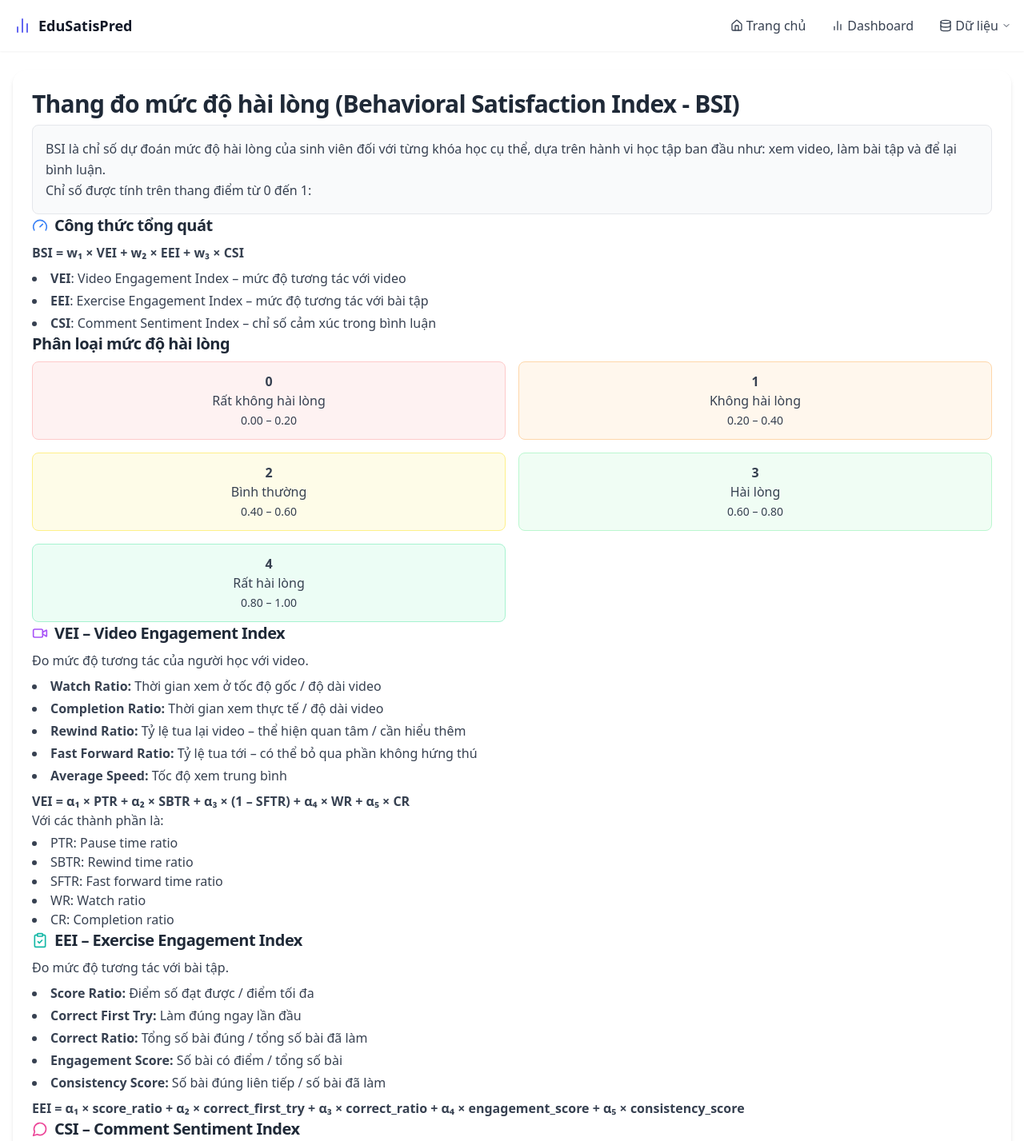
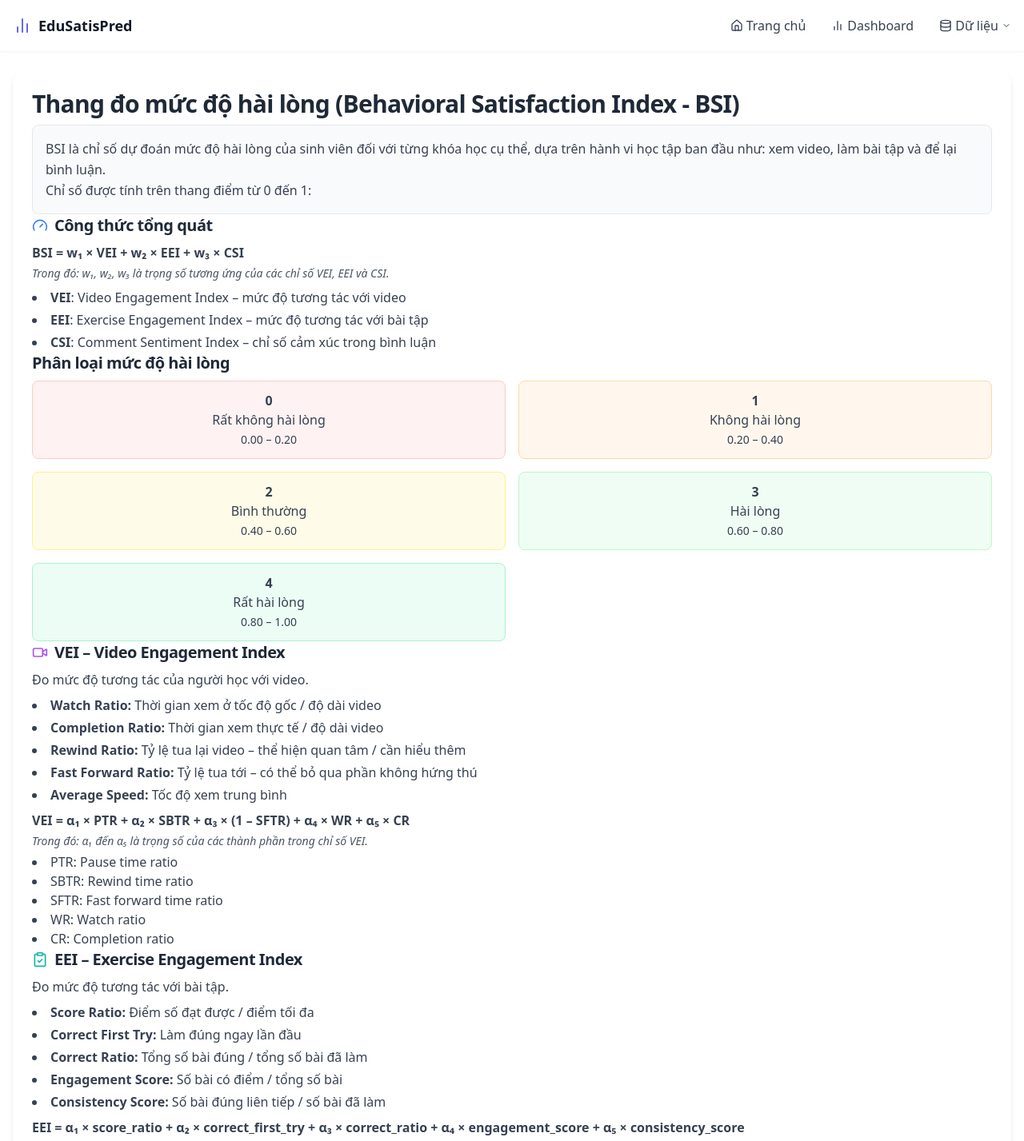
Before and after one commit to NganPhuong09/learn-insight-predict-52, a React (Vite) app: page /bsi-overview in a window 1280 px wide. Shown: the top 1427 px of the page at 80% size. Built offline with nearby package versions, Linux system fonts and the light colour scheme; the HTML template or start-up script is replaced by a standard one.

Commit message:
Add formula annotations
Add annotations for weights and coefficients in BSI, VEI, and EEI formulas in `BSIFormula.tsx` and `BSIOverview.jsx` to clarify their meaning.

```diff
--- a/src/components/BSIFormula.tsx
+++ b/src/components/BSIFormula.tsx
@@ -25,8 +25,11 @@ const BSIFormula = () => {
                 Công thức tổng quát
               </h3>
               <div className="bg-white p-4 rounded-lg border border-gray-100 text-center">
-                <p className="text-lg font-medium">
+                <p className="text-lg font-medium mb-2">
                   BSI = w₁ × VEI + w₂ × EEI + w₃ × CSI
+                </p>
+                <p className="text-sm text-gray-600 italic">
+                  Trong đó: w₁, w₂, w₃ là trọng số tương ứng của các chỉ số VEI, EEI và CSI.
                 </p>
               </div>
             </div>
--- a/src/pages/BSIOverview.jsx
+++ b/src/pages/BSIOverview.jsx
@@ -1,3 +1,4 @@
+
 import React from "react";
 import Navbar from "@/components/Navbar";
 import { Gauge, Video, ClipboardCheck, MessageCircle } from "lucide-react";
@@ -27,6 +28,9 @@ const BSIOverview = () => {
             </h3>
             <p className="mt-2 text-gray-700">
               <strong>BSI = w₁ × VEI + w₂ × EEI + w₃ × CSI</strong>
+            </p>
+            <p className="mt-1 text-sm text-gray-600 italic">
+              Trong đó: w₁, w₂, w₃ là trọng số tương ứng của các chỉ số VEI, EEI và CSI.
             </p>
             <ul className="list-disc list-inside mt-2 text-gray-700 space-y-1">
               <li><strong>VEI</strong>: Video Engagement Index – mức độ tương tác với video</li>
@@ -77,8 +81,10 @@ const BSIOverview = () => {
               <li><strong>Average Speed:</strong> Tốc độ xem trung bình</li>
             </ul>
             <p className="mt-2 text-gray-700">
-              <strong>VEI = α₁ × PTR + α₂ × SBTR + α₃ × (1 – SFTR) + α₄ × WR + α₅ × CR</strong><br />
-              Với các thành phần là:
+              <strong>VEI = α₁ × PTR + α₂ × SBTR + α₃ × (1 – SFTR) + α₄ × WR + α₅ × CR</strong>
+            </p>
+            <p className="mt-1 text-sm text-gray-600 italic">
+              Trong đó: α₁ đến α₅ là trọng số của các thành phần trong chỉ số VEI.
             </p>
             <ul className="list-disc list-inside text-gray-700 mt-1">
               <li>PTR: Pause time ratio</li>
@@ -105,6 +111,9 @@ const BSIOverview = () => {
             </ul>
             <p className="mt-2 text-gray-700">
               <strong>EEI = α₁ × score_ratio + α₂ × correct_first_try + α₃ × correct_ratio + α₄ × engagement_score + α₅ × consistency_score</strong>
+            </p>
+            <p className="mt-1 text-sm text-gray-600 italic">
+              Trong đó: α₁ đến α₅ là trọng số của từng yếu tố đánh giá hiệu quả học tập.
             </p>
           </div>
 
```
